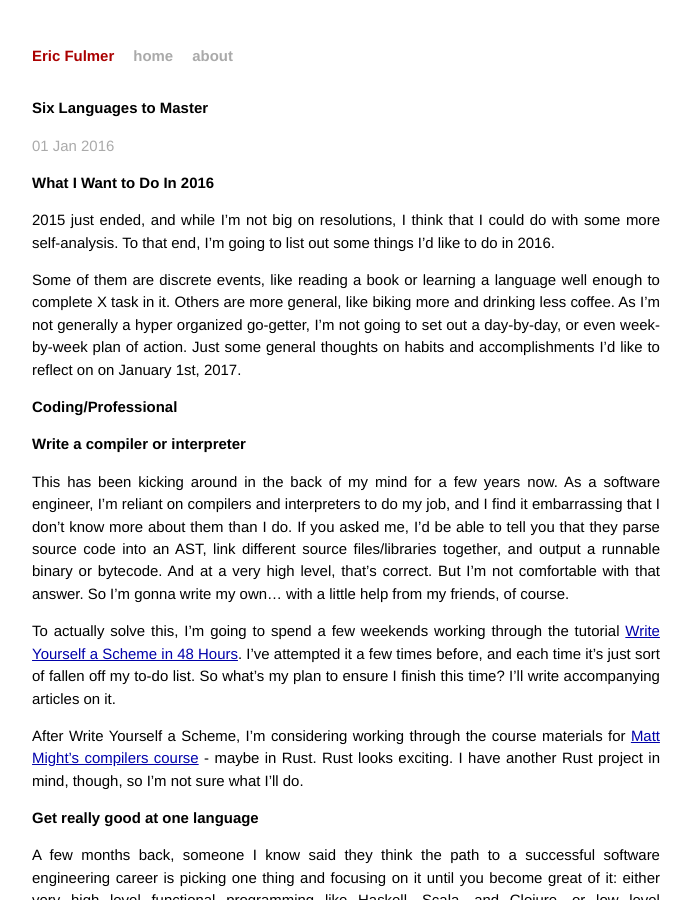
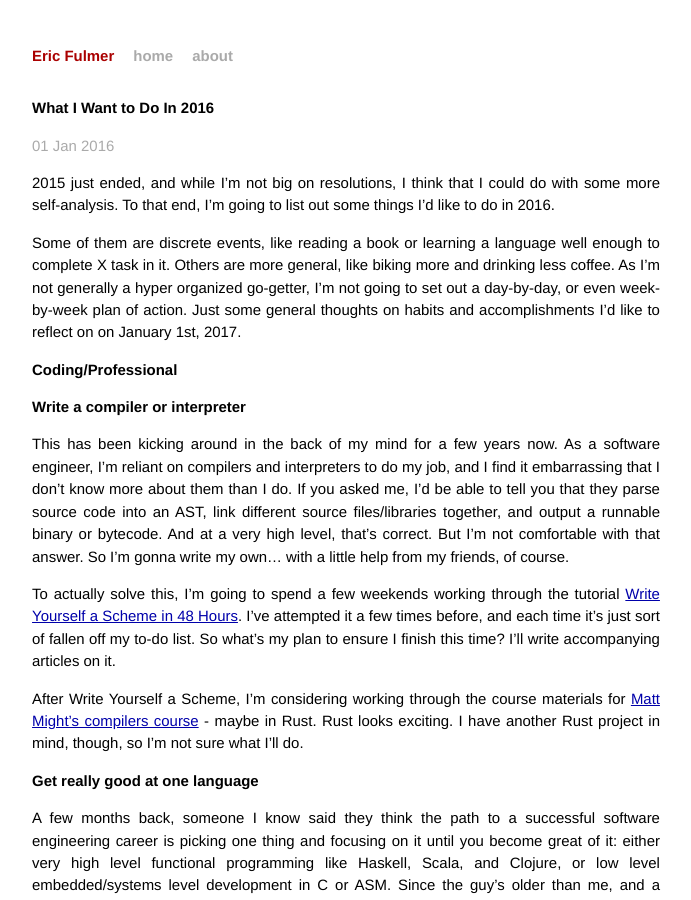
Before and after one commit to EFulmer/EFulmer.github.io, a Jekyll site: the page built from _posts/2016-01-01-what-i-want-to-do-in-2016.markdown, in a window 1280 px wide and 900 px high. Shown: the whole window, without its empty margins (294-985 px from the left). Built offline with Jekyll 4.4.1, drawn with Linux system fonts in a browser that asks for light colours; Markdown is read by kramdown in place of the engine named in the settings.

Commit message:
fix title of 2016 goals post

```diff
--- a/_posts/2016-01-01-what-i-want-to-do-in-2016.markdown
+++ b/_posts/2016-01-01-what-i-want-to-do-in-2016.markdown
@@ -1,10 +1,7 @@
 ---
 layout: post
-title:	"Six Languages to Master"
+title:	"What I Want to Do In 2016"
 ---
-
-What I Want to Do In 2016
-=========================
 
 2015 just ended, and while I'm not big on resolutions, I think that I could do with some more self-analysis. To that end, I'm going to list out some things I'd like to do in 2016.
 
```
